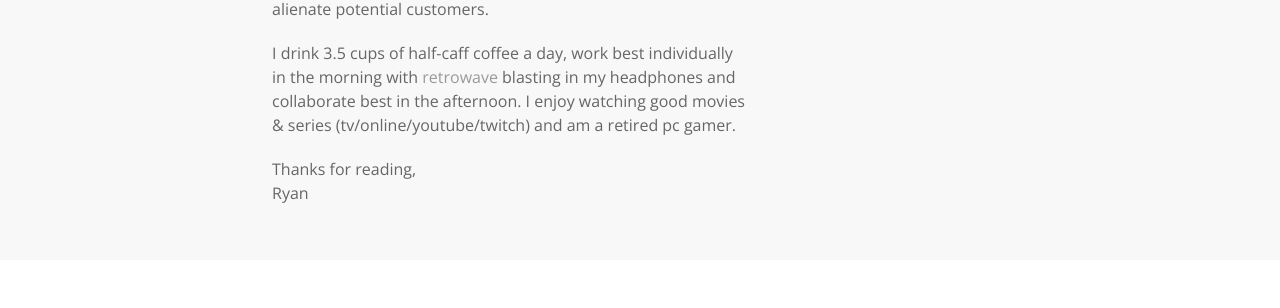
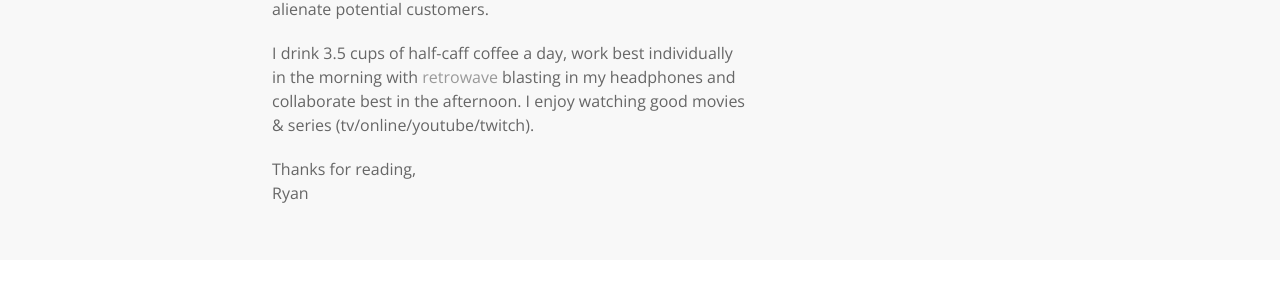
Before and after one commit to roosiq/ryancook.name.jekyll, a Jekyll site: the page built from about.html, in a window 1280 px wide. Shown: the part 1036-1344 px from the top of the page. Built offline with Jekyll 4.4.1, drawn with Linux system fonts in a browser that asks for light colours; nearby versions of some CDN libraries.

Commit message:
Update from Forestry.io Ryan Cook updated about.html

```diff
--- a/about.html
+++ b/about.html
@@ -1,9 +1,10 @@
 ---
 layout: default
 title: Ryan Cook, Marketer, Not Baseball Player / Country Music Star
-description: Brief bio, preferences, and hobbies of Ryan Cook, the marketer. Click elsewhere if you're looking for professional baseball player or musician, Ryan Cook.
+description: Brief bio, preferences, and hobbies of Ryan Cook, the marketer. Click
+  elsewhere if you're looking for professional baseball player or musician, Ryan Cook.
+
 ---
-
 <!-- # About page
 
 major defining moments; work, school, location, etc
@@ -34,7 +35,7 @@ plus
                 Previously, I helped ad agencies build effective traditional marketing campaigns through print, video, and radio spots in Miami, FL.</p>
               <p>I answer a lot of questions - most of which I ask myself.</p>
               <p>I'm exceptionally good at identifying potential customers, crafting strategies to reach those customers, managing campaigns based on the prior, and translating the outcome into normal people words.  I've grown tired of the same monotonous advertising strategies that have become ineffective and tend to alienate potential customers.  </p>
-              <p>I drink 3.5 cups of half-caff coffee a day, work best individually in the morning with <a class="uk-link-muted" href="https://open.spotify.com/user/stylage/playlist/4PXTFs11QsN2W2LypumY78?si=5MceHIkJS8WUeqdYP-zLHg">retrowave</a> blasting in my headphones and collaborate best in the afternoon.  I enjoy watching good movies & series (tv/online/youtube/twitch) and am a retired pc gamer.</p>
+              <p>I drink 3.5 cups of half-caff coffee a day, work best individually in the morning with <a class="uk-link-muted" href="https://open.spotify.com/user/stylage/playlist/4PXTFs11QsN2W2LypumY78?si=5MceHIkJS8WUeqdYP-zLHg">retrowave</a> blasting in my headphones and collaborate best in the afternoon.  I enjoy watching good movies & series (tv/online/youtube/twitch).</p>
               <p> Thanks for reading, <br />
                 Ryan</p>
             </div>
```
